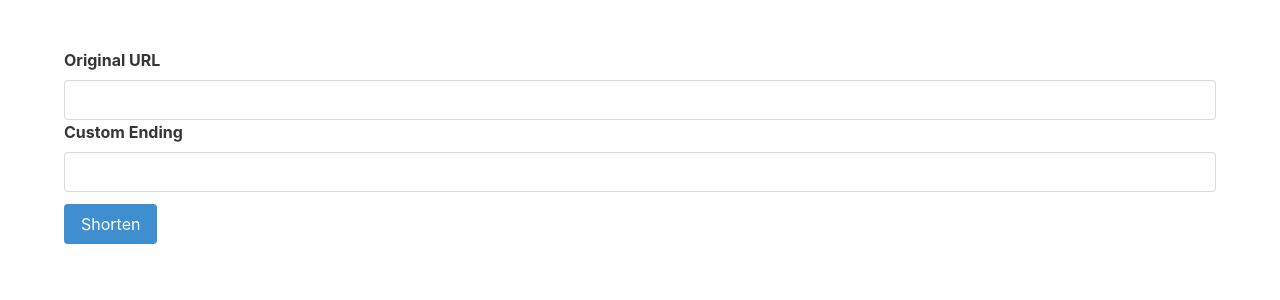
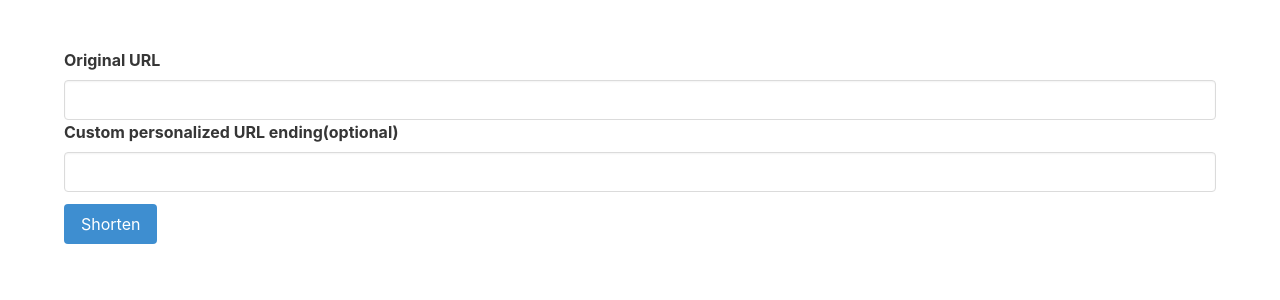
Before and after one commit to ksh168/smolink-url_shortener, a Flask app: page / in a window 1280 px wide. Shown: the top 300 px of the page. Run offline with Flask 2, Linux system fonts and the light colour scheme.

Commit message:
Update index.html

```diff
--- a/url_shortener/templates/index.html
+++ b/url_shortener/templates/index.html
@@ -17,7 +17,7 @@
                     <div class="control">
                         <input class="input" type="url" name="original_url" pattern="(?:http|ftp)[s]?://(?:[a-zA-Z]|[0-9]|[$-_@.&+]|[!*\(\),]|(?:%[0-9a-fA-F][0-9a-fA-F]))+" required>
                     </div>
-                    <label class="label">Custom Ending</label>
+                    <label class="label">Custom personalized URL ending(optional)</label>
                     <div class="control">
                         <input class="input" type="text" name="custom_end">
                     </div>
```
